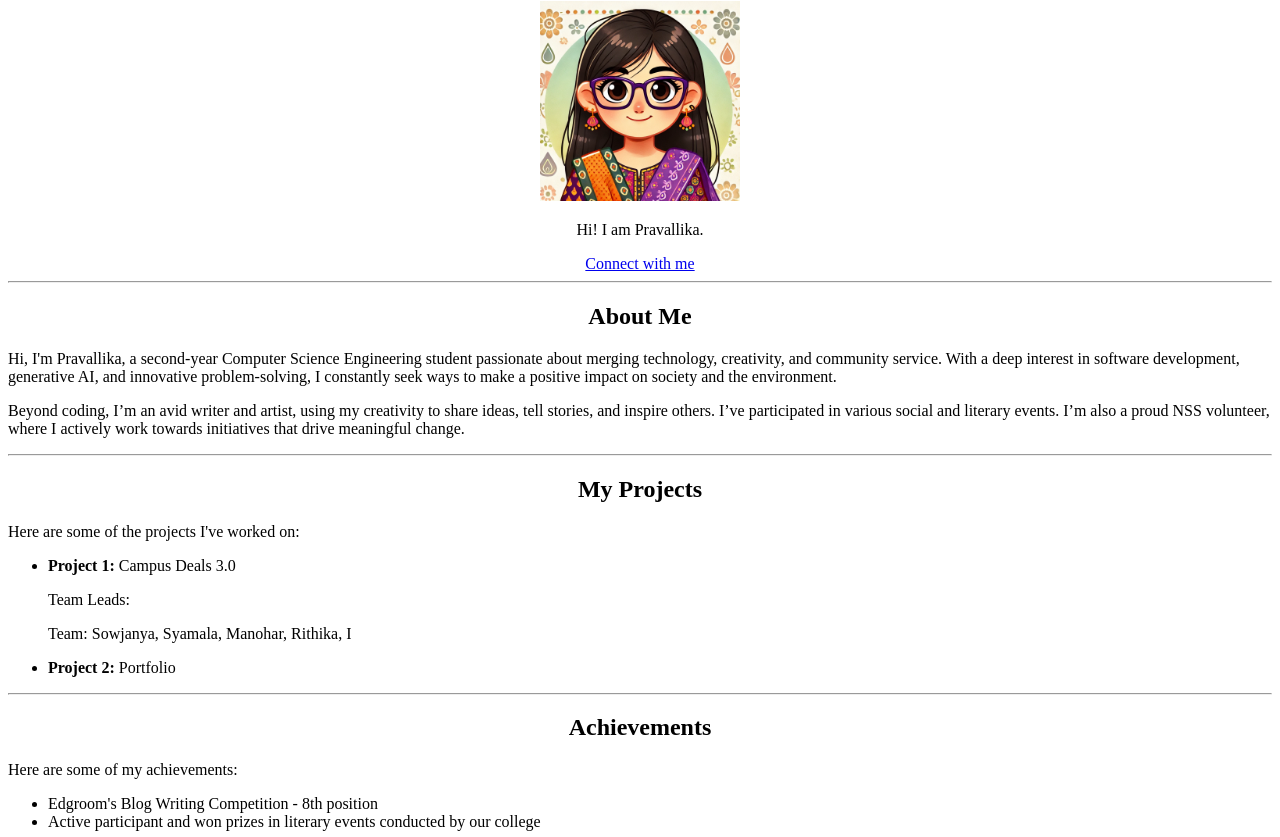
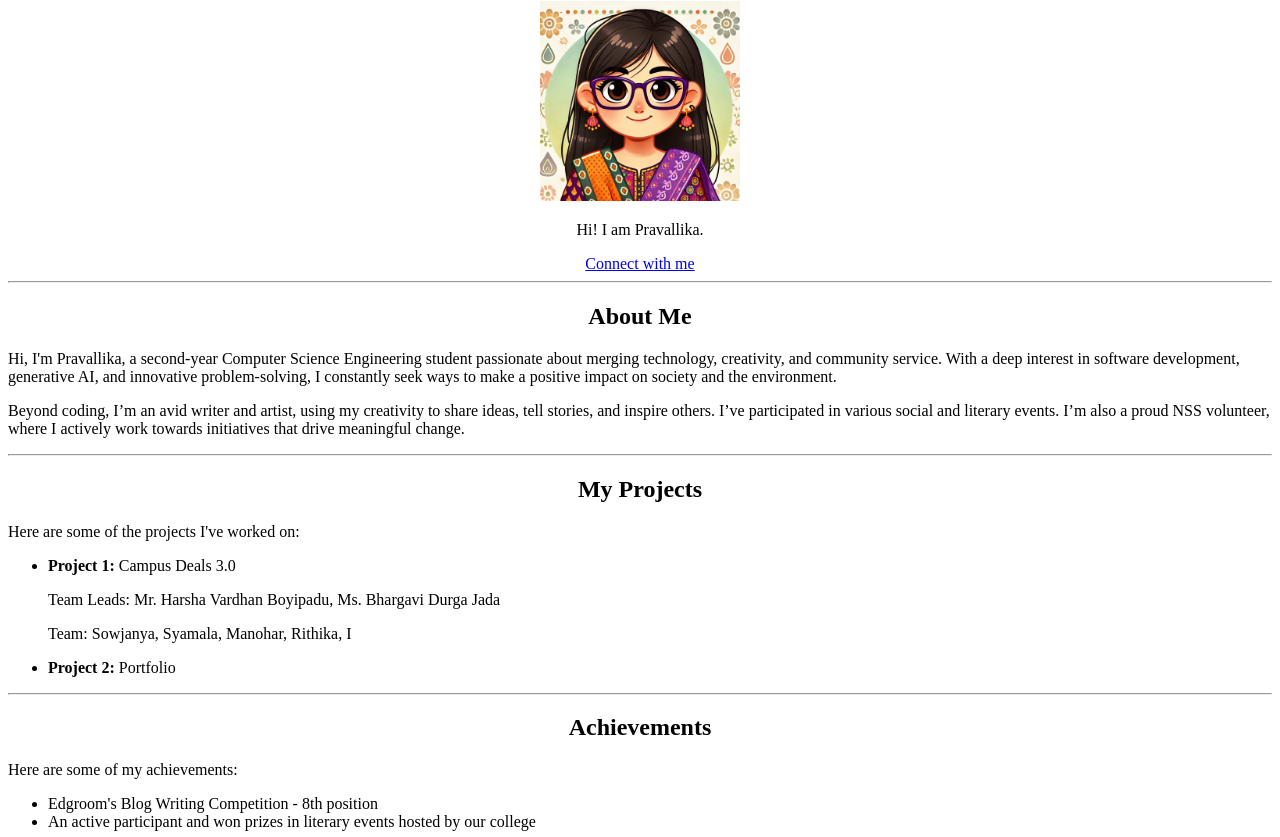
Before and after one commit to Pravallika-nvs/Portfolio, a plain HTML site: page index.html in a window 1280 px wide. Shown: the part 115-952 px from the top of the page. Drawn offline with Linux system fonts and the light colour scheme.

Commit message:
Updated index.html

```diff
--- a/index.html
+++ b/index.html
@@ -36,7 +36,7 @@
         <p>Here are some of the projects I've worked on:</p>
         <ul>
             <li><b>Project 1: </b>Campus Deals 3.0</li>
-            <p>Team Leads: </p>
+            <p>Team Leads: Mr. Harsha Vardhan Boyipadu, Ms. Bhargavi Durga Jada</p>
             <p>Team: Sowjanya, Syamala, Manohar, Rithika, I</p>
             <li><b>Project 2: </b>Portfolio</li>
         </ul>
@@ -47,7 +47,7 @@
         <p>Here are some of my achievements:</p>
         <ul>
             <li>Edgroom's Blog Writing Competition - 8th position</li>
-            <li>Active participant and won prizes in literary events conducted by our college</li>
+            <li>An active participant and won prizes in literary events hosted by our college</li>
         </ul>
     </div>
     <hr>
```
